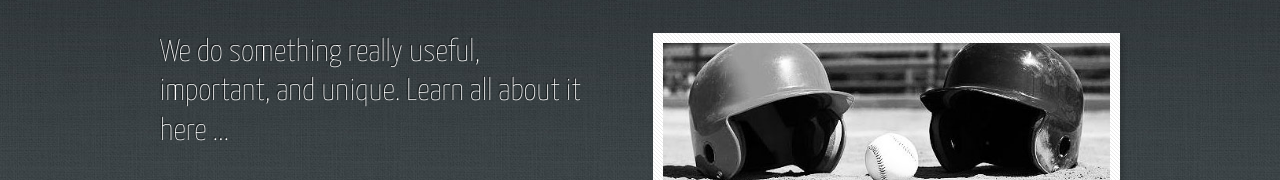
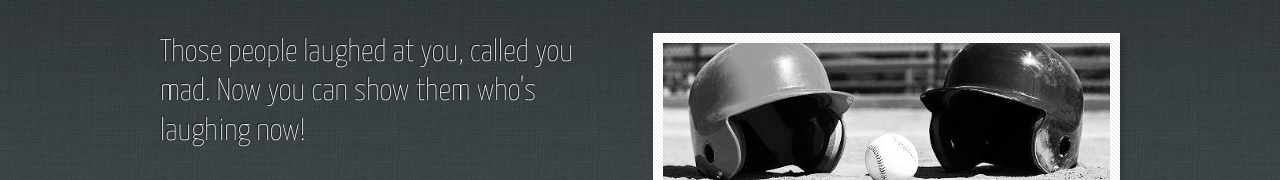
Before and after one commit to GreagCuldesac/pretzeldoe, a plain HTML site: page index.html in a window 1280 px wide. Shown: the part 158-338 px from the top of the page. Drawn offline with Linux system fonts and the light colour scheme.

Commit message:
other words

```diff
--- a/index.html
+++ b/index.html
@@ -52,7 +52,7 @@
 							<div class="6u">
 
 								<!-- Banner Copy -->
-									<p>We do something really useful, important, and unique. Learn all about it here ...</p>
+									<p>Those people laughed at you, called you mad. Now you can show them who's laughing now!</p>
 									<a href="#" class="button-big">Activate Death Ray!</a>
 
 							</div>
```
